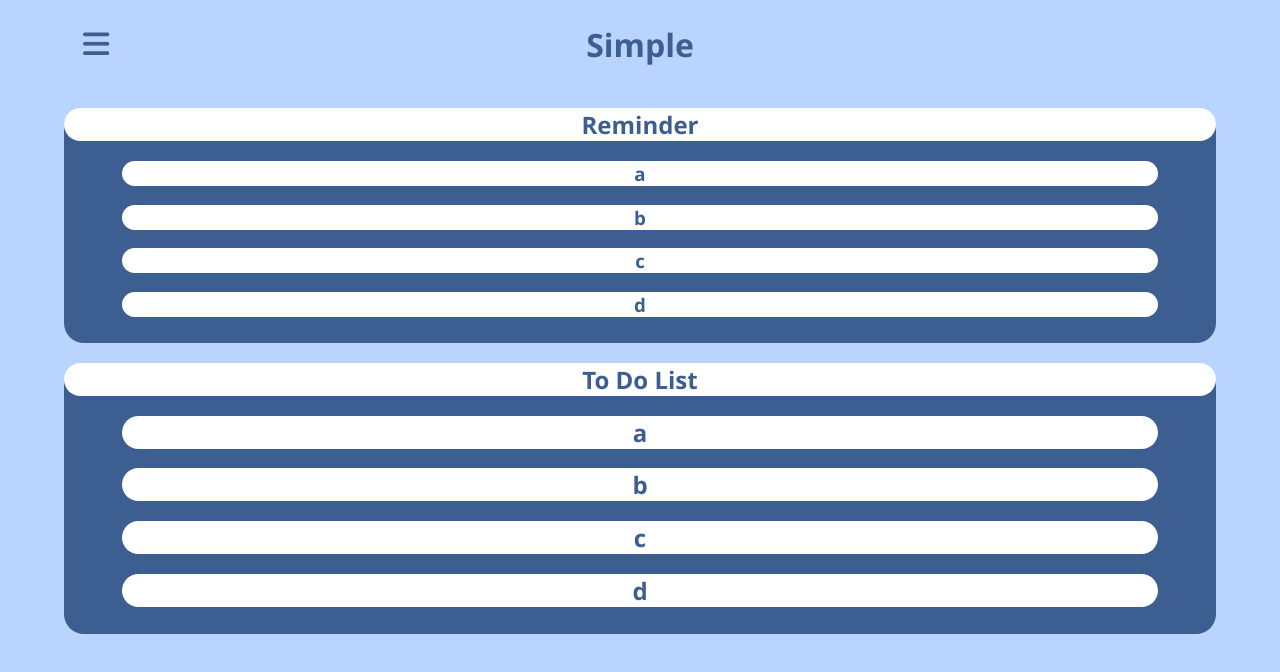
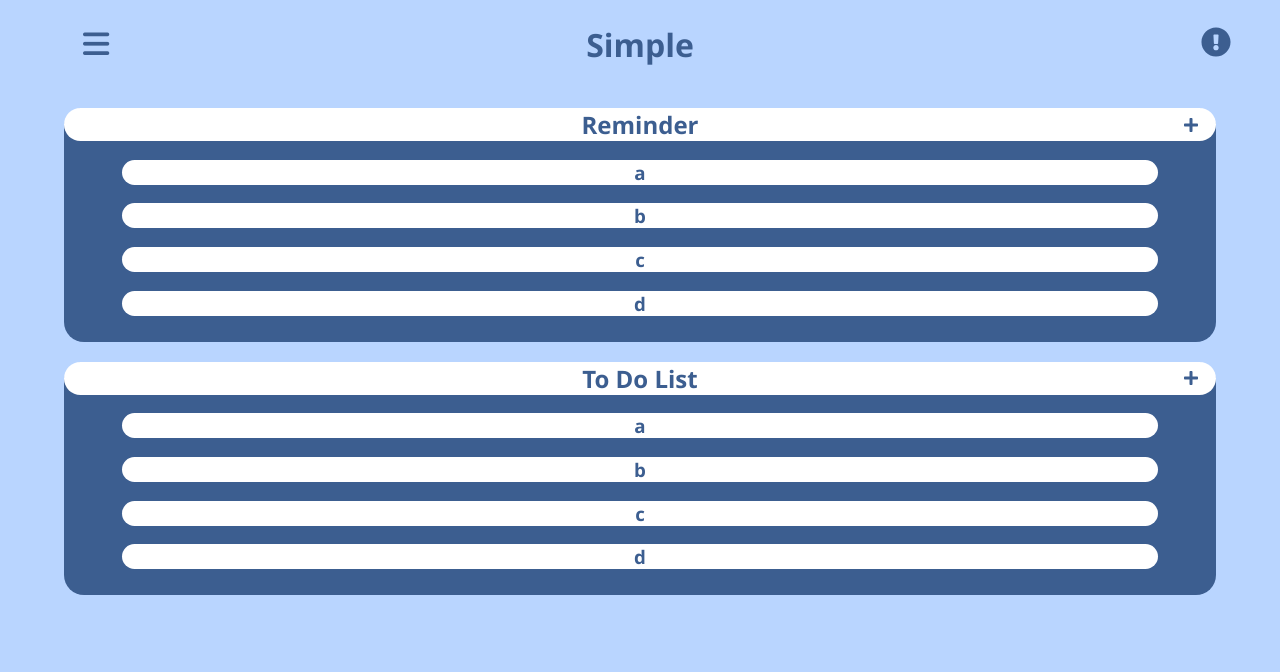
Before and after one commit to SchoolOfCode/final-project-front-end-team-26-bit-by-bit, a React app: page /dashboard in a window 1280 px wide. Built offline with nearby package versions, Linux system fonts and the light colour scheme; a web font is replaced by a local one.

Commit message:
w2d1 done

```diff
--- a/package.json
+++ b/package.json
@@ -8,6 +8,8 @@
     "@testing-library/user-event": "^13.5.0",
     "react": "^17.0.2",
     "react-dom": "^17.0.2",
+    "react-icons": "^4.3.1",
+    "react-router-dom": "^6.2.1",
     "react-scripts": "5.0.0",
     "web-vitals": "^2.1.3"
   },
--- /dev/null
+++ b/src/components/AddToDoListButton/index.js
@@ -0,0 +1,15 @@
+import React from "react" ;
+import "./style.css";
+import { FaPlus } from "react-icons/fa";
+function AddTodoListButton ({items,setItems}) {
+	function handleClick(){
+        setItems([...items,"d"])
+    }
+    return (
+		<div className="AddItem">
+			<FaPlus className="AddButton" onClick={handleClick}/>
+		</div>
+	);
+}
+
+export default AddTodoListButton;
--- /dev/null
+++ b/src/components/AddToDoListButton/style.css
@@ -0,0 +1,7 @@
+.AddItem{
+    display: flex;
+    align-content: center;
+    justify-content: center;
+    height: 100%;
+    width: 100%;
+}
--- a/src/components/App/index.js
+++ b/src/components/App/index.js
@@ -1,11 +1,15 @@
 import "./App.css";
 import Dashboard from "../Dashboard";
+import { Routes,Route } from "react-router-dom";
 
 function App() {
   return (
     <div className="App">
-      <Dashboard/>
 
+      <Routes>
+        <Route path="/dashboard" element={<Dashboard/>}/>
+
+      </Routes>
     </div>
   );
 }
--- a/src/components/Header/index.js
+++ b/src/components/Header/index.js
@@ -1,5 +1,6 @@
 import React from "react";
 import Menu from "../Menu";
+import PanicButton from "../PanicButton";
 import "./Header.css"
 const Header = () =>{
 
@@ -7,6 +8,7 @@ const Header = () =>{
         <div className="Header">
             <Menu />
             <h1 className="Logo">Simple</h1>
+            <PanicButton/>
         </div>
     )
 }
--- a/src/components/Menu/index.js
+++ b/src/components/Menu/index.js
@@ -1,6 +1,11 @@
 import React from "react";
 import "./Menu.css";
-
+import {
+  BrowserRouter as Router,
+  Switch,
+  Route,
+  Link
+} from "react-router-dom";
 const Menu = () =>{
 
     function openNav() {
@@ -22,7 +27,7 @@ const Menu = () =>{
 
           <div className="overlay-content">
             <a href="#">Profile</a>
-            <a href="#">Dashboard</a>
+            <Link to="/dashboard">Dashboard</Link>
             <a href="#">Customise</a>
             <a href="#">Settings</a>
             <a href="#">Sign Out</a>
--- /dev/null
+++ b/src/components/PanicButton/Panic.css
@@ -0,0 +1,9 @@
+#panic{
+    font-size: 30px;
+
+
+}
+.PanicButton{
+    align-self: center;
+    justify-self: center;
+}
--- /dev/null
+++ b/src/components/PanicButton/index.js
@@ -0,0 +1,21 @@
+import react from "react";
+import "./Panic.css"
+import { FaExclamationCircle } from "react-icons/fa";
+function PanicButton() {
+    function handleClick(){
+        const todo = document.getElementsByClassName("ToDo")[0]
+        if(todo.style.display === "block"){
+            todo.style.display = "none"
+        }else{
+            todo.style.display = "block"
+        }
+    }
+    return (
+    <div className="PanicButton">
+        <FaExclamationCircle id ="panic" onClick={()=>handleClick()} className="fa-regular fa-diamond-exclamation" ></FaExclamationCircle>
+
+    </div>
+  );
+}
+
+export default PanicButton;
--- a/src/components/Reminders/Reminders.css
+++ b/src/components/Reminders/Reminders.css
@@ -6,14 +6,16 @@
     margin-left: 5%;
     margin-right: 5%;
     padding-bottom: 7px;
-
+    margin-top: 20px;
 }
 .header{
     z-index: 2;
     height:auto;
     width: 100%;
     background-color: white;
-
+    display: grid;
+    grid-template-columns:auto 50px ;
+    grid-template-rows: 1fr;
     border-radius: 20px;
 }
 .item{
@@ -26,5 +28,17 @@
 
 }
 ul{
+
     padding:0;
 }
+.ToDo{
+    display: block;
+}
+h2{
+    padding-left: 50px;
+    margin: 0;
+}
+.AddButton{
+    justify-self: center;
+    align-self: center;
+}
--- a/src/components/Reminders/index.js
+++ b/src/components/Reminders/index.js
@@ -1,12 +1,14 @@
 import React from "react";
 import ReminderItem from "../ReminderItem";
 import "./Reminders.css"
+import { FaPlus } from "react-icons/fa";
 const Reminders = () =>{
     let items=["a","b","c","d"]
     return(
         <div className="Blue">
             <div className="header">
-                <h2>Reminder</h2>
+                <h2>Reminder </h2>
+                <FaPlus className="AddButton"/>
             </div>
             <ul>{items.map((e)=><ReminderItem key={e} name={e}/>)}</ul>
         </div>
--- a/src/components/ToDoList/index.js
+++ b/src/components/ToDoList/index.js
@@ -1,14 +1,22 @@
-import React from "react";
+import React, { useState } from "react";
 import ToDoListItem from "../ToDoListItem";
-const ToDoList = () =>{
-    let items=["a","b","c","d"]
+import { FaPlus } from "react-icons/fa";
+import AddTodoListButton from "../AddToDoListButton";
+const ToDoList = ({}) =>{
+    const [items,setItems]=useState(["a","b","c","d"])
     return(
         <div className="Blue">
             <div className="header">
                 <h2>To Do List</h2>
+                <AddTodoListButton setItems={setItems} items={items}/>
             </div>
-            <ul>{items.map((e)=><ToDoListItem key={e} name={e}/>)}</ul>
+            <ul className="ToDo" style={{display:"block"}}>{items.map((e)=><ToDoListItem key={e} name={e}/>)}</ul>
         </div>
     )
 }
 export default ToDoList
+
+
+/**
+ * convert items into state hook and place in reminders/todo
+ */
--- a/src/components/ToDoListItem/index.js
+++ b/src/components/ToDoListItem/index.js
@@ -3,7 +3,7 @@ const ToDoListItem = ({name}) =>{
 
     return(
         <div className="item">
-            <h2>{name}</h2>
+            <h3>{name}</h3>
         </div>
     )
 }
--- a/src/index.js
+++ b/src/index.js
@@ -3,14 +3,15 @@ import ReactDOM from "react-dom";
 import "./index.css";
 import App from "./components/App";
 import reportWebVitals from "./reportWebVitals";
-
+import {BrowserRouter} from "react-router-dom"
 ReactDOM.render(
   <React.StrictMode>
+    <BrowserRouter>
     <App />
+    </BrowserRouter>
   </React.StrictMode>,
   document.getElementById("root")
 );
-
 // If you want to start measuring performance in your app, pass a function
 // to log results (for example: reportWebVitals(console.log))
 // or send to an analytics endpoint. Learn more: https://bit.ly/CRA-vitals
```
Also changed, not shown: src/components/AddItemForm/Input/index.js (+22 -0 lines), src/components/AddItemForm/index.js (deleted, +0 -10 lines), src/components/AddItemForm/Input/Input.css (deleted), src/components/ReminderItem/index.js (line endings or trailing spaces), 1 other file.
